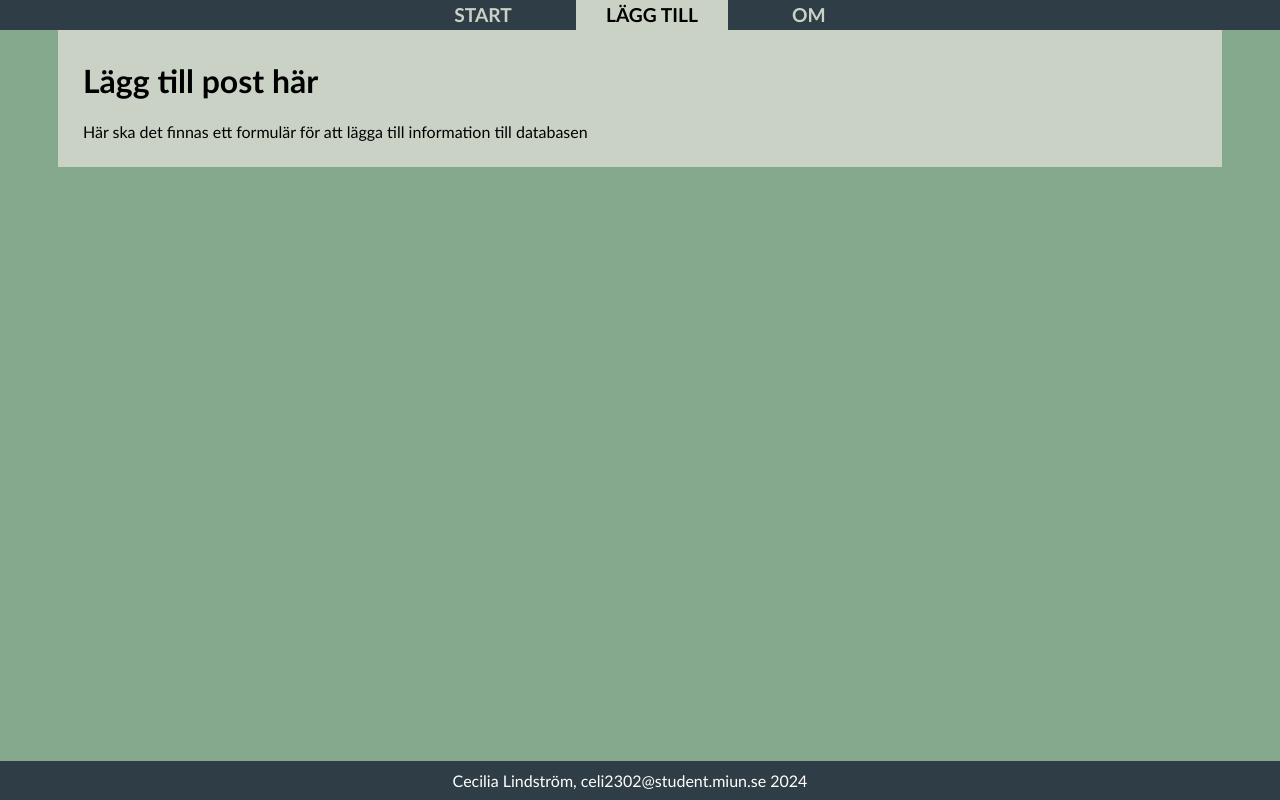
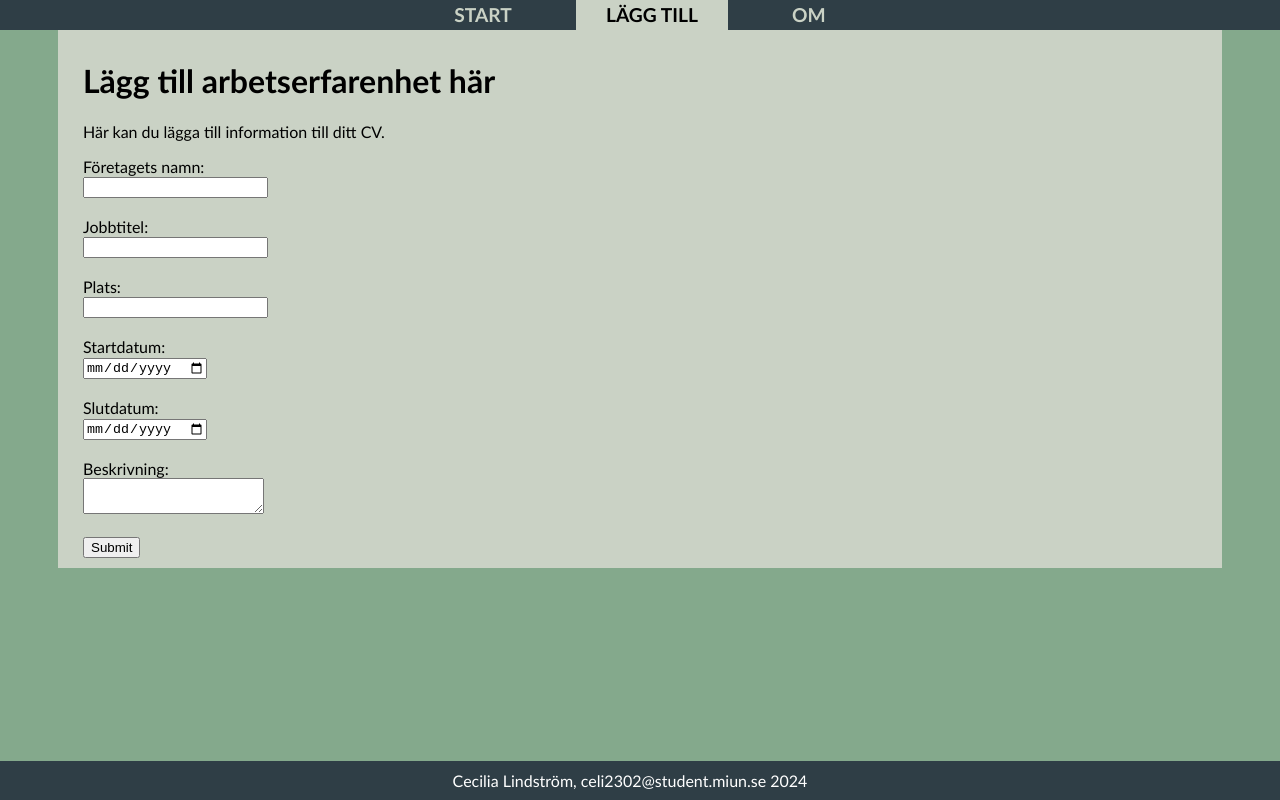
Before and after one commit to godcilla96/webbtj2, a website built with Parcel: page add.html in a window 1280 px wide. Built offline with nearby package versions, Linux system fonts and the light colour scheme.

Commit message:
Lagt till formulär

```diff
--- a/add.html
+++ b/add.html
@@ -15,8 +15,29 @@
         </ul>
     </nav>
     <div class = "main">
-    <h1>Lägg till post här</h1>
-    <p>Här ska det finnas ett formulär för att lägga till information till databasen</p>
+    <h1>Lägg till arbetserfarenhet här</h1>
+    <p>Här kan du lägga till information till ditt CV.</p>
+    <form id="workExperienceForm">
+        <label for="companyname">Företagets namn:</label><br>
+        <input type="text" id="companyname" name="companyname"><br><br>
+
+        <label for="jobtitle">Jobbtitel:</label><br>
+        <input type="text" id="jobtitle" name="jobtitle"><br><br>
+
+        <label for="location">Plats:</label><br>
+        <input type="text" id="location" name="location"><br><br>
+
+        <label for="startdate">Startdatum:</label><br>
+        <input type="date" id="startdate" name="startdate"><br><br>
+
+        <label for="enddate">Slutdatum:</label><br>
+        <input type="date" id="enddate" name="enddate"><br><br>
+
+        <label for="description">Beskrivning:</label><br>
+        <textarea id="description" name="description"></textarea><br><br>
+
+        <input type="submit" value="Submit">
+    </form>
     </div>
 </body>
 <footer>
```
Also changed, not shown: index.html (+3 -0 lines), style.css (line endings or trailing spaces).
